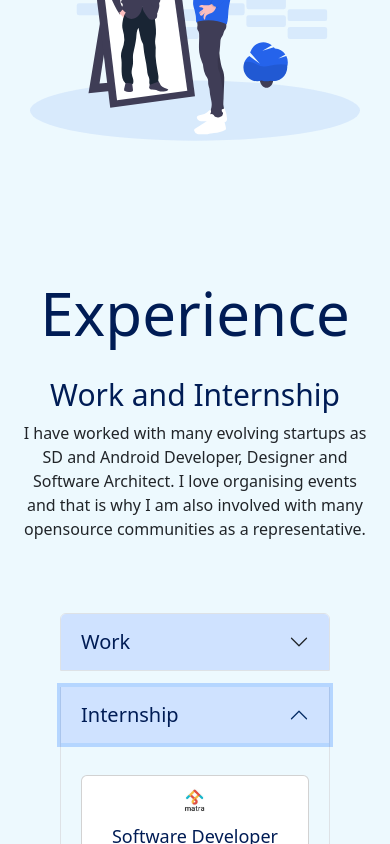
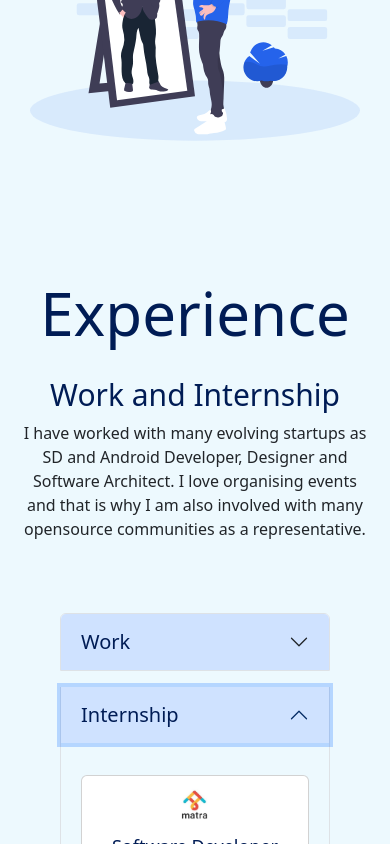
Before and after one commit to pintu1609/pintu1609.github.io, a React (Create React App) app: page /experience in a window 390 px wide. Both pictures are taken after a click on the button "Internship". Shown: the part 306-1150 px from the top of the page. Built offline with nearby package versions, Linux system fonts and the light colour scheme; a web font is replaced by a local one.

Commit message:
404 not found solution

```diff
--- a/src/container/WorkIntershipItem.js
+++ b/src/container/WorkIntershipItem.js
@@ -10,7 +10,7 @@ const WorkIntershipItem = (props) => {
                     <img src={props.image} className="company-img-top rounded-circle"  style={{width:70, height:70}} alt="..."/>
                 </div>
                     <div className="card-work">
-                        <div className='work-detail d-flex justify-content-between  my-2' >
+                        <div className='work-detail d-flex justify-content-between  my-2 mx-2' >
                         <div className='d-flex flex-column'>
                             <h4 className="work-title">{props.title}</h4>
                         <h6 className='work-subtitle'> {props.company}</h6>
@@ -21,7 +21,7 @@ const WorkIntershipItem = (props) => {
                     <h6 className='work-location'> {props.location}</h6>
                     </div>
                     </div>
-                    <p className="work-text " style={{fontSize:17}}>{props.body}</p>
+                    <p className="work-text mx-2" style={{fontSize:17}}>{props.body}</p>
                     </div>
             </div>
         </div>
--- a/src/responsivecss/WorkInternshipItem.css
+++ b/src/responsivecss/WorkInternshipItem.css
@@ -9,8 +9,8 @@
         padding-top: 10px !important;
     }
     .company-img-top{
-        width: 15% !important;
-        height: 15% !important;
+        width: 20% !important;
+        height: 20% !important;
     }
     .work-text{
         padding:0 10px 10px 10px !important ;
```
